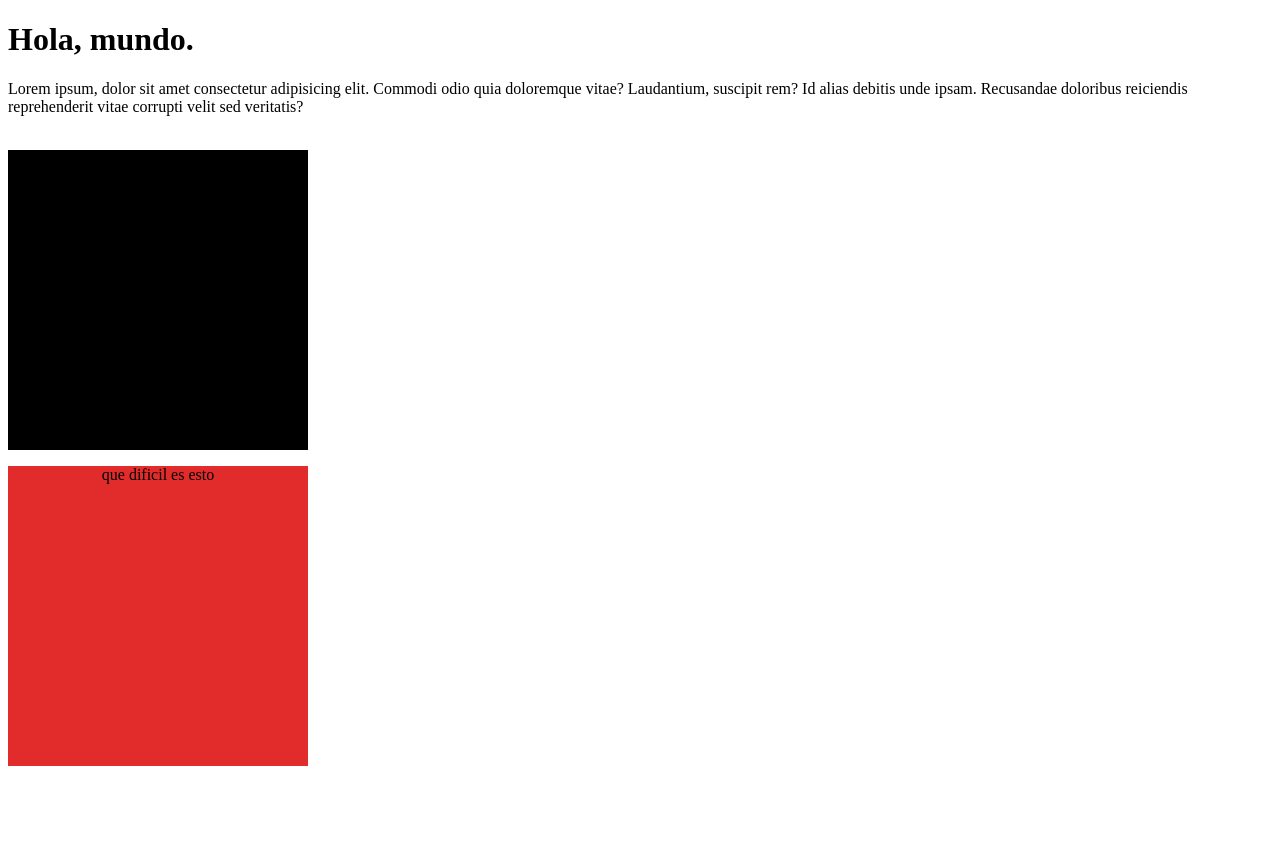
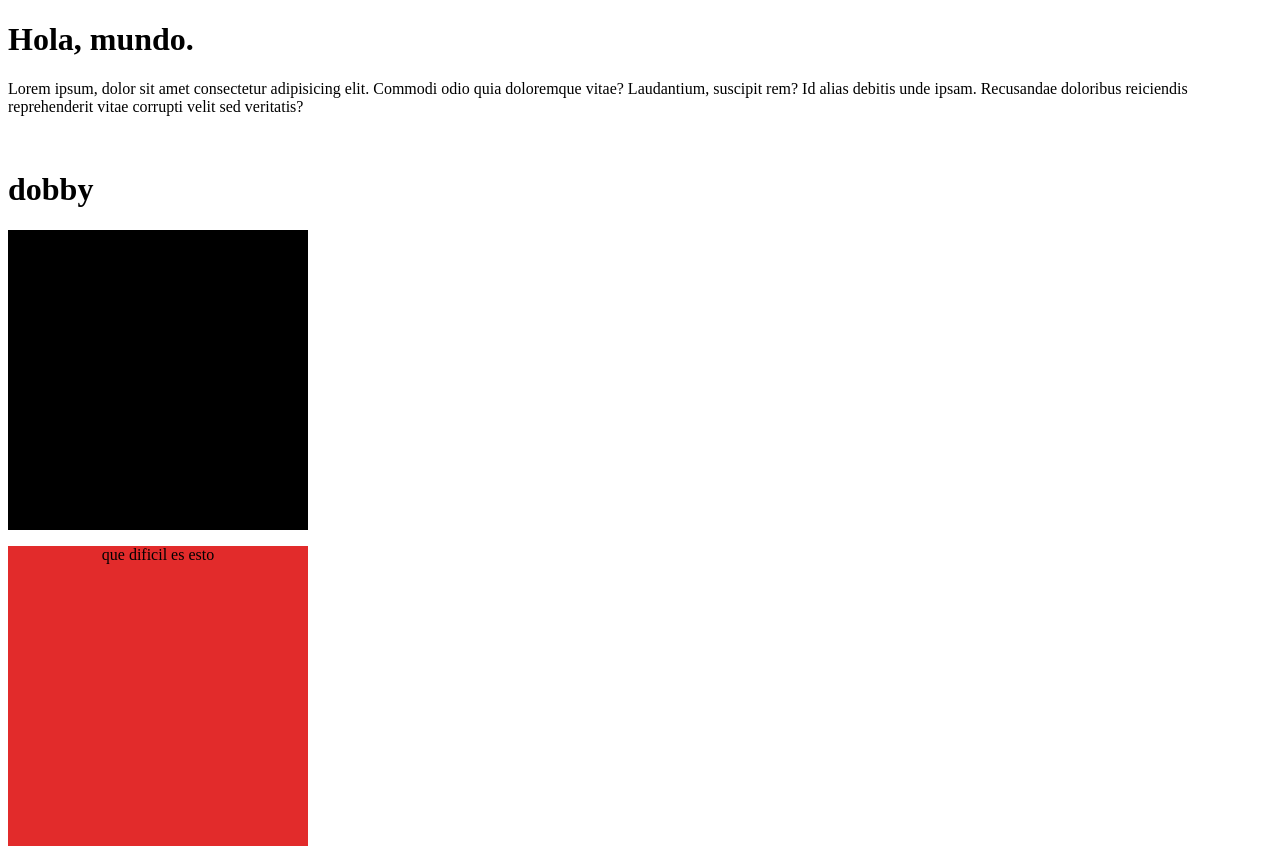
Before and after one commit to AndresEstebanPatino/master-class-git, a plain HTML site: page index.html in a window 1280 px wide. Before the commit the page ends 800 px from the top, so only its background shows below. Drawn offline with Linux system fonts and the light colour scheme.

Commit message:
puse titulo

```diff
--- a/index.html
+++ b/index.html
@@ -11,6 +11,7 @@
     <h1>Hola, mundo.</h1>
     <p>Lorem ipsum, dolor sit amet consectetur adipisicing elit. Commodi odio quia doloremque vitae? Laudantium, suscipit rem? Id alias debitis unde ipsam. Recusandae doloribus reiciendis reprehenderit vitae corrupti velit sed veritatis?</p>
     <br>
+    <h1>dobby</h1>
     <div class="cuadro">
 
     </div>
```
